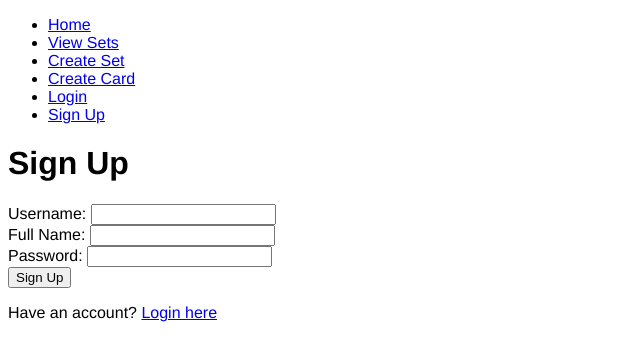
After one commit to Xestycheeze/FlashcardFlask, a Flask app: page /signup in a window 1280 px wide. The commit adds this page. Shown: the top 361 px of the page, without its empty margins (0-640 px from the left). Run offline with Flask 3, Linux system fonts and the light colour scheme.

Commit message:
Updated routes, added login/logout/signup, improved navbar

```diff
--- a/app.py
+++ b/app.py
@@ -1,29 +1,121 @@
-from flask import Flask, render_template, url_for, redirect, request
+from flask import Flask, render_template, url_for, redirect, request, session, flash
 from pathlib import Path
+from db import db
+from models.user import UserModel
+from models.set import SetModel
+from models.card import CardModel
 
-from db import db  # tomoro's implementation. not yet fully understood
-from models import UserModel, SetModel, CardModel  # set and card are "unused" but are necessary to correctly define the SQLite DB schema
+#flask + database
+app = Flask(__name__)
+app.config['SQLALCHEMY_DATABASE_URI'] = 'sqlite:///flashcards.db'
+app.config['SQLALCHEMY_TRACK_MODIFICATIONS'] = False
+#manage user login+logout
+app.secret_key = 'supersecretkey'
 
-app = Flask(__name__)
-app.config['SQLALCHEMY_DATABASE_URI'] = 'sqlite:///flashcard_flask.db'
-app.instance_path = Path("./data").resolve()
-# db = SQLAlchemy(app)
-db.init_app(app)  # tomoro's implementation. not yet fully understood
+db.init_app(app)
 
 
+#home page route
 @app.route('/home')
 @app.route('/')
 def home():
-    statement = db.select(UserModel)
-    users = db.session.execute(statement).scalars()
+    users = UserModel.query.all()
     return render_template("home.html", users=users)
 
+#view sets from our databse
+@app.route('/sets', methods=['GET'])
+def show_sets():
+    all_sets = SetModel.query.all()
+    return render_template("sets.html", sets=all_sets)
 
-# Make the following routes: /sets (to display all sets, method=GET), /sets/create_sets (to create sets, method=POST), /sets/set/<int:set_id> (to display all cards in a specific set, method=GET)
-# Please make the database, so that Kate can start creating routes thx
+#create a new set
+@app.route('/create_set', methods=['GET', 'POST'])
+def create_sets():
+    if request.method == 'POST':
+        name = request.form.get('name')
+        first_user = UserModel.query.first()
+
+        if not first_user:
+            return "Sign up first!", 400
+        new_set = SetModel(name=name, user_id=first_user.id)
+        db.session.add(new_set)
+        db.session.commit()
+        return redirect(url_for('show_sets'))
+    return render_template("create_sets.html")
+
+#view cards
+@app.route('/sets/set/<int:set_id>', methods=['GET'])
+def show_set_cards(set_id):
+    set_data = SetModel.query.get_or_404(set_id)
+    return render_template("set_cards.html", set_name=set_data.name, cards=set_data.cards)
+
+#create a new card for the 1st set
+@app.route('/create_cards', methods=['GET', 'POST'])
+def create_cards():
+    first_set = SetModel.query.first()
+    no_set = False #at least we have 1 set
+
+    if not first_set:
+        no_set = True
+
+    if request.method == 'POST' and not no_set:
+        front = request.form.get('front')
+        back = request.form.get('back')
+
+        new_card = CardModel(front=front, back=back, set_id=first_set.id)
+        db.session.add(new_card)
+        db.session.commit()
+        return redirect(url_for('show_set_cards', set_id=first_set.id))
+
+    return render_template("create_cards.html", no_set=no_set)
+
+#signup route
+@app.route('/signup', methods=['GET', 'POST'])
+def signup():
+    if request.method == 'POST':
+        username = request.form.get('username')
+        fullname = request.form.get('fullname')
+        password = request.form.get('password')
+
+        #if user exists
+        if UserModel.query.filter_by(username=username).first():
+            flash('Username already exists!')
+            return redirect(url_for('signup'))
+
+        new_user = UserModel(username=username, fullname=fullname, password=password)
+        db.session.add(new_user)
+        db.session.commit()
+        flash('You can now login')
+        return redirect(url_for('login'))
+
+    return render_template('signup.html')
+
+#login route
+@app.route('/login', methods=['GET', 'POST'])
+def login():
+    if request.method == 'POST':
+        username = request.form.get('username')
+        password = request.form.get('password')
+
+        user = UserModel.query.filter_by(username=username, password=password).first()
+
+        if user:
+            session['user_id'] = user.id  #save user ID
+            session['username'] = user.username
+            flash('Logged in')
+            return redirect(url_for('home'))
+        else:
+            flash('Invalid username/ password')
+            return redirect(url_for('login'))
+
+    return render_template('login.html')
+
+#logout route
+@app.route('/logout')
+def logout():
+    session.clear()  #to log out the user
+    flash('Logged out!')
+    return redirect(url_for('home'))
 
 if __name__ == '__main__':
-    with app.app_context():
-        db.drop_all()
-        db.create_all()
-    app.run(debug=True, port=8000)
+    app.run(debug=True, port=8000, use_reloader=True)
--- a/templates/base.html
+++ b/templates/base.html
@@ -10,11 +10,33 @@
     </head>
     <body>
         <nav class="navigation-box">
-            <li><a href="/">Home</a></li>
-            <!--
-            <li><a href="/sets">Sets</a></li>
-            -->
+            <ul>
+                <li><a href="{{ url_for('home') }}">Home</a></li>
+                <li><a href="{{ url_for('show_sets') }}">View Sets</a></li>
+                <li><a href="{{ url_for('create_sets') }}">Create Set</a></li>
+                <li><a href="{{ url_for('create_cards') }}">Create Card</a></li>
+
+                {% if session.get('username') %}
+                    <li>Welcome, {{ session['username'] }}</li>
+                    <li><a href="{{ url_for('logout') }}">Logout</a></li>
+                {% else %}
+                    <li><a href="{{ url_for('login') }}">Login</a></li>
+                    <li><a href="{{ url_for('signup') }}">Sign Up</a></li>
+                {% endif %}
+            </ul>
         </nav>
+
+        <!-- show flash messages -->
+        {% with messages = get_flashed_messages() %}
+          {% if messages %}
+            <ul>
+              {% for message in messages %}
+                <li>{{ message }}</li>
+              {% endfor %}
+            </ul>
+          {% endif %}
+        {% endwith %}
+
         {% block content %}
         {% endblock %}
     </body>
--- /dev/null
+++ b/templates/signup.html
@@ -0,0 +1,20 @@
+{% extends "base.html" %}
+
+{% block title %}Sign Up{% endblock %}
+
+{% block content %}
+<h1>Sign Up</h1>
+<form method="POST">
+    <label>Username:</label>
+    <input type="text" name="username" required><br>
+
+    <label>Full Name:</label>
+    <input type="text" name="fullname" required><br>
+
+    <label>Password:</label>
+    <input type="password" name="password" required><br>
+
+    <button type="submit">Sign Up</button>
+</form>
+<p>Have an account? <a href="{{ url_for('login') }}">Login here</a></p>
+{% endblock %}
```
Also changed, not shown: templates/create_cards.html (+18 -9 lines), templates/home.html (+13 -2 lines), templates/login.html (added, +17 -0 lines), templates/set_cards.html (added, +15 -0 lines), templates/sets.html (+10 -1 lines), data/flashcard_flask.db (added).
